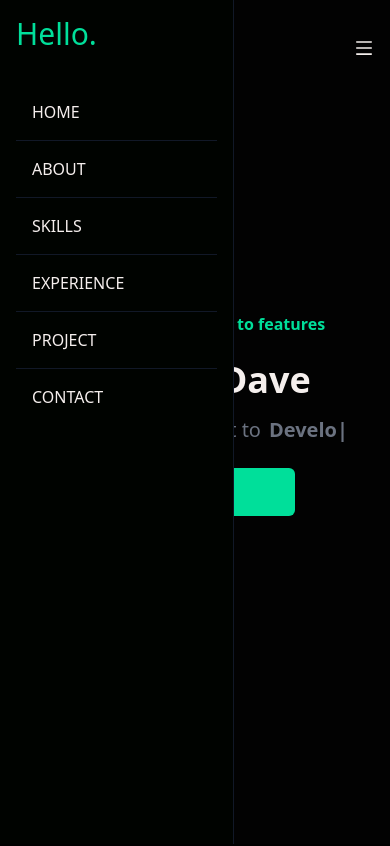
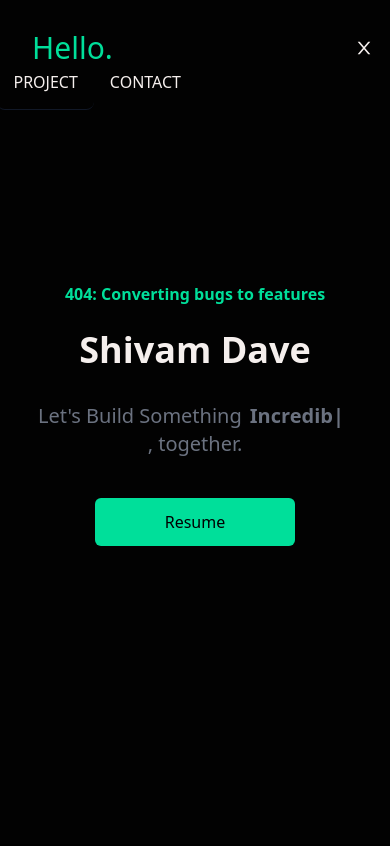
Before and after one commit to Davshiv20/portfolio, a React (Create React App) app: page / in a window 390 px wide. Shown: the top 846 px of the page. Built offline with nearby package versions, Linux system fonts and the light colour scheme.

Commit message:
Footer and animations done

```diff
--- a/package.json
+++ b/package.json
@@ -3,6 +3,7 @@
   "version": "0.1.0",
   "private": true,
   "dependencies": {
+    "@emailjs/browser": "^3.4.0",
     "@testing-library/jest-dom": "^5.17.0",
     "@testing-library/react": "^13.4.0",
     "@testing-library/user-event": "^13.5.0",
@@ -11,7 +12,7 @@
     "react-dom": "^18.2.0",
     "react-icons": "^4.12.0",
     "react-scripts": "5.0.1",
-    "@emailjs/browser": "^3.4.0",
+    "react-scroll": "^1.9.0",
     "react-typed": "^1.2.0",
     "styled-components": "^6.1.8",
     "web-vitals": "^2.1.4"
--- a/src/components/Contact.jsx
+++ b/src/components/Contact.jsx
@@ -1,6 +1,6 @@
 import React, { useRef } from 'react';
 import emailjs from '@emailjs/browser';
-
+import wave_haikei_f from '../assets/wave_haikei_f.svg'
 const Contact = () => {
   const form = useRef();
 
@@ -18,9 +18,10 @@ const Contact = () => {
   };
 
   return (
-    <div className='w-full md:w-4/5 flex flex-col items-center relative z-1 text-white p-12'>
+    <div id="contact" >
+    <div className='w-full items-center text-white p-12'>
         <div className="text-white ">
-            <h1 className='text-5xl font-bold text-center'>Contact me!</h1>
+            <h1 className='text-6xl  font-bold text-center'>Contact me!</h1>
             <p className='text-gray-600 text-center text-xl p-2'>Any queries or Suggestions? or Project Collaborations are welcome!</p>
         <form ref={form} onSubmit={sendEmail} className="max-w-md mx-auto mt-10 p-6 bg-gray-800 rounded-md">
             <label className="block mb-2 text-lg font-semibold text-gray-300">Name</label>
@@ -35,6 +36,13 @@ const Contact = () => {
             <input type="submit" value="Send" className="w-full py-2 px-4 bg-[#00df9a] hover:bg-blue-600 text-white font-semibold rounded cursor-pointer" />
         </form>
         </div>
+
+    </div>
+    <img
+        src={wave_haikei_f}
+        alt="wave"
+        className="w-full"
+        />
     </div>
   );
 };
--- a/src/components/Data/constants.js
+++ b/src/components/Data/constants.js
@@ -6,15 +6,7 @@ export const Bio = {
     // "UI/UX Designer",
     // "Programmer",
   ],
-  description:
-    "I am a motivated and versatile individual, always eager to take on new challenges. With a passion for learning I am dedicated to delivering high-quality results. With a positive attitude and a growth mindset, I am ready to make a meaningful contribution and achieve great things.",
-  github: "https://github.com/rishavchanda",
-  resume:
-    "https://drive.google.com/file/d/1ffZrcMcn8UatXGIaautbbqpV7ADNaETA/view?usp=sharing",
-  linkedin: "https://www.linkedin.com/in/rishav-chanda-b89a791b3/",
-  twitter: "https://twitter.com/RishavChanda",
-  insta: "https://www.instagram.com/rishav_chanda/",
-  facebook: "https://www.facebook.com/rishav.chanda.165/",
+  //
 };
 
 export const skills = [
@@ -139,7 +131,7 @@ export const skills = [
       {
         name: "Git",
         image:
-          "https://camo.githubusercontent.com/fbfcb9e3dc648adc93bef37c718db16c52f617ad055a26de6dc3c21865c3321d/68747470733a2f2f7777772e766563746f726c6f676f2e7a6f6e652f6c6f676f732f6769742d73636d2f6769742d73636d2d69636f6e2e737667",
+          "https://git-scm.com/images/logos/downloads/Git-Logo-1788C.svg",
       },
       {
         name: "GitHub",
@@ -174,7 +166,7 @@ export const skills = [
       {
         name: "Figma",
         image:
-          "https://camo.githubusercontent.com/ed93c2b000a76ceaad1503e7eb9356591b885227e82a36a005b9d3498b303ba5/68747470733a2f2f7777772e766563746f726c6f676f2e7a6f6e652f6c6f676f732f6669676d612f6669676d612d69636f6e2e737667",
+          "",
       },
     ],
   },
--- a/src/components/Experience.jsx
+++ b/src/components/Experience.jsx
@@ -2,23 +2,23 @@ import React from 'react'
 
 const Experience = () => {
   return (
-    <div>
-   <div className='w-full bg-white flex flex-col items-center relative z-1 text-white p-12'>
-    <h1 className='mx-auto text-5xl font-bold p-4 text-gray-500 pb-8'>Experience</h1>
+    <div id="experience">
+   <div className='w-full bg-white flex flex-col items-center relative z-1 text-white p-12 pb-40'>
+    <h1 className='mx-auto text-6xl font-bold p-4 text-gray-500 pb-8'>Experience</h1>
     <ol class="relative border-s border-gray-200 dark:border-gray-700">
         <li class="mb-10 ms-4">
             <div class="absolute w-3 h-3 bg-gray-200 rounded-full mt-1.5 -start-1.5 border border-white dark:border-gray-900 dark:bg-gray-700"></div>
-            <time class="mb-1 text-sm font-normal leading-none text-gray-400 dark:text-gray-500">September 2023-October 2023</time>
-            <h3 class="text-lg font-semibold text-gray-900 dark:text-gray-900">Joined Einfochips Ahmedabad as a Tech Intern</h3>
-            <p class="mb-4 text-base font-normal text-gray-500 dark:text-gray-900">Developed a single vendor Food Application as a part of iEnrich Lives initiative by Einfochips on Android Studio.</p>
-            <a href="https://drive.google.com/file/d/13vYOjjxI1YOrBPuTBvVA9ahS6BmhUauY/view?usp=drive_link" class="inline-flex items-center px-4 py-2 text-sm font-medium text-gray-900 bg-white border border-gray-200 rounded-lg hover:bg-gray-100 hover:text-blue-700 focus:z-10 focus:ring-4 focus:outline-none focus:ring-gray-200 focus:text-blue-700 dark:bg-gray-800 dark:text-gray-400 dark:border-gray-600 dark:hover:text-white dark:hover:bg-gray-700 dark:focus:ring-gray-700">Certificate of Completion <svg class="w-3 h-3 ms-2 rtl:rotate-180" aria-hidden="true" xmlns="http://www.w3.org/2000/svg" fill="none" viewBox="0 0 14 10">
+            <time class="mb-1 text-xl font-normal leading-none text-gray-400 dark:text-gray-500">September 2023-October 2023</time>
+            <h3 class="text-2xl font-semibold text-gray-900 dark:text-gray-900">Joined Einfochips Ahmedabad as a Tech Intern</h3>
+            <p class="mb-4  text-base font-normal text-gray-500 dark:text-gray-900">Developed a single vendor Food Application as a part of iEnrich Lives initiative by Einfochips on Android Studio.</p>
+            <a href="https://drive.google.com/file/d/13vYOjjxI1YOrBPuTBvVA9ahS6BmhUauY/view?usp=drive_link" class="inline-flex items-center px-4 py-2 hover:scale-110 duration-300 text-sm font-medium text-gray-900 bg-white border border-gray-200 rounded-lg hover:bg-gray-100 hover:text-blue-700 focus:z-10 focus:ring-4 focus:outline-none focus:ring-gray-200 focus:text-blue-700 dark:bg-gray-800 dark:text-gray-400 dark:border-gray-600 dark:hover:text-white dark:hover:bg-gray-700 dark:focus:ring-gray-700">Certificate of Completion <svg class="w-3 h-3 ms-2 rtl:rotate-180" aria-hidden="true" xmlns="http://www.w3.org/2000/svg" fill="none" viewBox="0 0 14 10">
         <path stroke="currentColor" stroke-linecap="round" stroke-linejoin="round" stroke-width="2" d="M1 5h12m0 0L9 1m4 4L9 9"/>
     </svg></a>
         </li>
         { <li class="mb-10 ms-4">
             <div class="absolute w-3 h-3 bg-gray-200 rounded-full mt-1.5 -start-1.5 border border-white dark:border-gray-900 dark:bg-gray-700"></div>
-            <time class="mb-1 text-sm font-normal leading-none text-gray-400 dark:text-gray-500">July 2023- Current</time>
-            <h3 class="text-lg font-semibold text-gray-900 dark:text-gray-900">IEEE ec'Itite Conference Sponsorships Coordinator</h3>
+            <time class="mb-1 text-xl font-normal leading-none text-gray-400 dark:text-gray-500">July 2023- Current</time>
+            <h3 class="text-2xl font-semibold text-gray-900 dark:text-gray-900">IEEE ec'Itite Conference Sponsorships Coordinator</h3>
             <p class="text-base font-normal text-gray-500 dark:text-gray-900">Under Progress</p>
         </li>
         /*
--- a/src/components/Landing.jsx
+++ b/src/components/Landing.jsx
@@ -9,18 +9,20 @@ const Landing = () => {
             <p className='text-[#00df9a] md:text-2xl font-bold sm:text-xl p-2 '>
 404: Converting bugs to features</p>
             <h1 className='md:text-7xl sm:text-6xl text-4xl font-bold md:py-6 md:text-[#F5EFED]  md:pl-4 p-2 py-4'> Shivam Dave</h1>
-            <div className='text-xl text-[#F5EFFD]'>
-                <p className='md:text-5xl sm:text-4xl fontbold text-gray-500 '>Enter to learn, Go out to
+            <div className='text-xl text-[#F5EFFD] p-4'>
+                <p className='md:text-5xl sm:text-4xl fontbold text-gray-500 '>Let's Build Something
                 <Typed className='md:text-5xl sm:text-4xl font-bold p-2'
-                    strings={['Serve','Create','Develop','Help']}
+                    strings={['Innovative','Incredible','Fun','Sustainable']}
                     typeSpeed={120}
                     backSpeed={140}
                     loop
                     />
+
+                 <p>, together.</p>
                  </p>
 
             </div>
-        <button className='bg-[#00df9a] rounded-md w-[200px] font-medium my-6 mx-auto px-4 py-3 text-black'>Scroll</button>
+        <button className='bg-[#00df9a] rounded-md w-[200px] font-medium my-6 mx-auto px-4 py-3 text-black hover:scale-110 duration-300'><a href="https://drive.google.com/file/d/1VQXriCYbZRhELbw4RmcyI-1dL8TxvfBN/view?usp=sharing" target="_blank" rel="noopener noreferrer" >Resume</a></button>
         </div>
         <img
         src={wave_haikei_f}
--- a/src/components/Navbar.jsx
+++ b/src/components/Navbar.jsx
@@ -1,41 +1,67 @@
 import React, { useState } from "react";
 import { AiOutlineClose, AiOutlineMenu } from "react-icons/ai";
+import { Link, animateScroll as scroll } from "react-scroll";
 
 const Navbar = () => {
   const [nav, setNav] = useState(false);
-  const handlNav = () => {
+
+  const handleNav = () => {
     setNav(!nav);
   };
+
   return (
-    <div className="flex p-4 justify-between items-center h-24 max-w-[2480px] mx-auto text-[#F5EFED] ">
+    <div className="flex p-4 justify-between items-center h-24 max-w-[2480px] mx-auto text-[#F5EFED]">
       <h1 className="w-full text-3xl font-bond text-[#00df9a] m-4 ">Hello.</h1>
       <ul className="hidden md:flex ">
-        <button className="p-4">Home</button>
-        <li className="p-4">About</li>
-        <li className="p-4">Skills</li>
-        <li className="p-4">Experience</li>
-        <li className="p-4">Project</li>
-
-        <li className="p-4">Contact</li>
+        <Link to="home" smooth={true} duration={500} className="p-4 hover:bg-gray-800 rounded-lg">
+          Home
+        </Link>
+        <Link to="about" smooth={true} duration={500} className="p-4 hover:bg-gray-800 rounded-lg">
+          About
+        </Link>
+        <Link to="skills" smooth={true} duration={500} className="p-4 hover:bg-gray-800 rounded-lg">
+          Skills
+        </Link>
+        <Link to="experience" smooth={true} duration={500} className="p-4 hover:bg-gray-800 rounded-lg">
+          Experience
+        </Link>
+        <Link to="project" smooth={true} duration={500} className="p-4 hover:bg-gray-800 rounded-lg">
+          Project
+        </Link>
+        <Link to="contact" smooth={true} duration={500} className="p-4 hover:bg-gray-800 rounded-lg">
+          Contact
+        </Link>
       </ul>
-      <div onClick={handlNav} className="block md:hidden">
-        {!nav ? <AiOutlineMenu size={20} /> : <AiOutlineClose size={20} />}
+      <div onClick={handleNav} className="block md:hidden">
+        {nav ? <AiOutlineMenu size={20} /> : <AiOutlineClose size={20} />}
       </div>
       <div
         className={
-          !nav
+          nav
             ? "fixed left-0 top-0 w-[60%] h-full border-r border-r-gray-900 bg-[#000300] ease-in-out duration-500 block md:hidden"
             : "fixed left-[-100%]"
         }
       >
         <h1 className="w-full text-3xl font-bond text-[#00df9a] m-4">Hello.</h1>
         <ul className="uppercase p-4 ">
-          <li className="p-4 border-b border-gray-900">Home</li>
-          <li className="p-4 border-b border-gray-900">About</li>
-          <li className="p-4 border-b border-gray-900">Skills</li>
-          <li className="p-4 border-b border-gray-900">Experience</li>
-          <li className="p-4 border-b border-gray-900">Project</li>
-          <li className="p-4 ">Contact</li>
+          <Link to="home" smooth={true} duration={500} className="p-4 border-b border-gray-900 hover:bg-gray-800 rounded-lg">
+            Home
+          </Link>
+          <Link to="about" smooth={true} duration={500} className="p-4 border-b border-gray-900 hover:bg-gray-800 rounded-lg">
+            About
+          </Link>
+          <Link to="skills" smooth={true} duration={500} className="p-4 border-b border-gray-900 hover:bg-gray-800 rounded-lg">
+            Skills
+          </Link>
+          <Link to="experience" smooth={true} duration={500} className="p-4 border-b border-gray-900 hover:bg-gray-800 rounded-lg">
+            Experience
+          </Link>
+          <Link to="project" smooth={true} duration={500} className="p-4 border-b border-gray-900 hover:bg-gray-800 rounded-lg">
+            Project
+          </Link>
+          <Link to="contact" smooth={true} duration={500} className="p-4 hover:bg-gray-800 rounded-lg">
+            Contact
+          </Link>
         </ul>
       </div>
     </div>
--- a/src/components/Projects.jsx
+++ b/src/components/Projects.jsx
@@ -4,10 +4,16 @@ import Lup from "../assets/Lup.jpeg";
 import tic_tac_toe from "../assets/tic_tac_toe.png"
 import cloudy from "../assets/cloudy.png"
 
+
 const Projects = () => {
   return (
+    <div id="project">
+    <div  className="w-full flex flex-col items-center relative z-1 text-white p-12">
+    <h1 className="font-bold text-xl md:text-6xl text-white text-center p-12">Projects!</h1>
     <div className="w-full py-[10rem] px-4 bg-black text-white">
-      <div className="max-w-[1240px] mx-auto grid md:grid-cols-3 gap-8">
+
+      <div className="max-w-[1240px] mx-auto grid md:grid-cols-3 gap-12">
+
         <div className="w-full shadow-lg border-2 border-gray-500 shadow-[#00df9a] flex flex-col p-4 my-4 rounded-lg hover:scale-105 duration-300">
           <img
             className="w-20 mx-auto mt-[-3rem]"
@@ -24,7 +30,7 @@ const Projects = () => {
           <div className="text-center ">
             <div className=" rounded-lg">
               <p className="font-bold  text-xl text-gray-200">Tech Stack</p>
-              <p className="text-gray-600">
+              <p className="text-[#00df9a]">
                 Android Studio, Figma, Firebase, Java
               </p>
             </div>
@@ -67,7 +73,7 @@ const Projects = () => {
           <div className="text-center ">
             <div className=" rounded-lg">
               <p className="font-bold  text-xl text-gray-200">Tech Stack</p>
-              <p className="text-gray-600">Reactjs, Figma</p>
+              <p className="text-[#00df9a]">Reactjs, Figma</p>
             </div>
             <h1 className="text-xl font-bold">Learnings</h1>
             <p className="py-2  mx-8 bt-8">Designing UI in Figma</p>
@@ -130,7 +136,7 @@ const Projects = () => {
           <div className="text-center ">
             <div className=" rounded-lg">
               <p className="font-bold  text-xl text-gray-200">Tech Stack</p>
-              <p className="text-gray-600">Reactjs, Figma</p>
+              <p className="text-[#00df9a]">Reactjs, Figma</p>
             </div>
             <h1 className="text-xl font-bold">Learnings</h1>
             <p className="py-2  mx-8 bt-8">State Management (Lifting State)</p>
@@ -193,7 +199,7 @@ const Projects = () => {
           <div className="text-center ">
             <div className=" rounded-lg">
               <p className="font-bold  text-xl text-gray-200">Tech Stack</p>
-              <p className="text-gray-600">HTML, CSS, JS</p>
+              <p className="text-[#00df9a]">HTML, CSS, JS</p>
             </div>
             <h1 className="text-xl font-bold">Learnings</h1>
             <p className="py-2  mx-8 bt-8">TimeOut function in JS</p>
@@ -250,7 +256,12 @@ const Projects = () => {
           </div>
         </div>
       </div>
+
     </div>
+
+    </div>
+    </div>
+
   );
 };
 
```
Also changed, not shown: src/components/About.jsx (+9 -5 lines), src/components/Footer.jsx (+13 -2 lines), src/components/Skills.jsx (+6 -6 lines), 1 other file (tests, documents, lock files or other folders).
